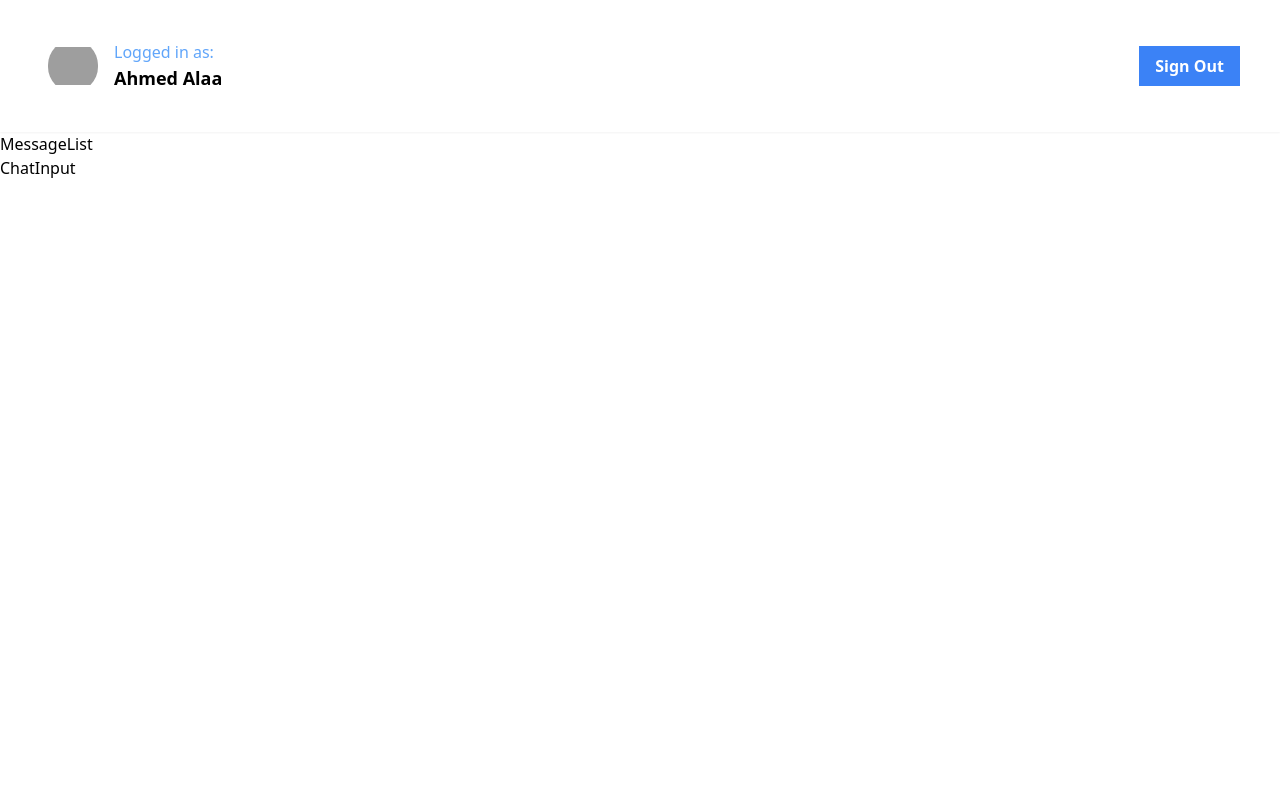
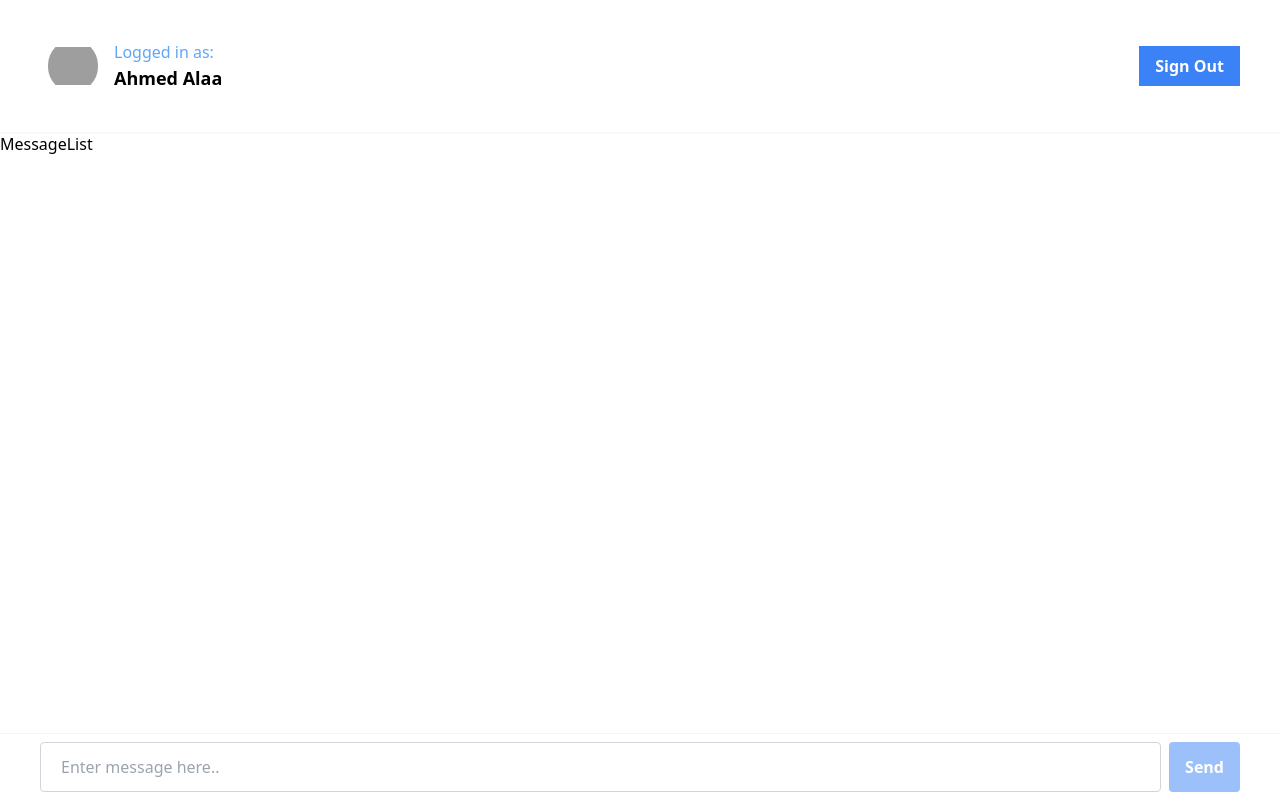
Before and after one commit to ahmedwagih96/Messenger-Clone, a Next.js app: page / in a window 1280 px wide. Built offline with nearby package versions, Linux system fonts and the light colour scheme; grey boxes are pictures that could not be loaded.

Commit message:
created the chatInput component

```diff
--- a/app/components/ChatInput.tsx
+++ b/app/components/ChatInput.tsx
@@ -1,11 +1,38 @@
-import React from 'react'
+"use client";
 
-type Props = {}
+import { FormEvent, useState } from "react";
+
+type Props = {};
 
 function ChatInput({}: Props) {
+  const [input, setInput] = useState<string>("");
+  const addMessage = (e: FormEvent<HTMLFormElement>) => {
+    e.preventDefault();
+    if (!input) return;
+    const messageToSend = input;
+    setInput("");
+  };
   return (
-    <div>ChatInput</div>
-  )
+    <form
+      onSubmit={addMessage}
+      className="flex gap-2 px-10 py-2 border-t border-gray-100 fixed bottom-0 z-50 w-full"
+    >
+      <input
+        type="text"
+        className="flex-1 rounded border border-gray-300 focus:outline-none focus:ring-2 focus:ring-blue-600 focus:border-transparent px-5 py-3 disabled:opacity-50 disabled:cursor-not-allowed"
+        placeholder="Enter message here.."
+        value={input}
+        onChange={(e) => setInput(e.target.value)}
+      />
+      <button
+        type="submit"
+        className="bg-blue-500 hover:bg-blue-700 text-white font-bold py-2 px-4 rounded disabled:opacity-50 disabled:cursor-not-allowed"
+        disabled={!input}
+      >
+        Send
+      </button>
+    </form>
+  );
 }
 
-export default ChatInput
+export default ChatInput;
```
